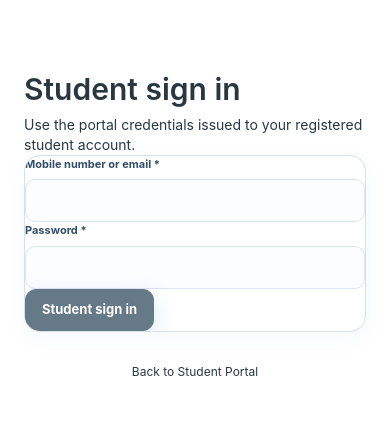
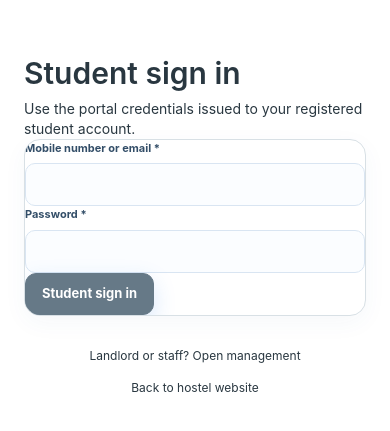
Before and after one commit to FlameCipher/hostel-management, a Next.js app: page /tenant/login in a window 390 px wide. Shown: the part 197-628 px from the top of the page. Built offline with nearby package versions, Linux system fonts and the light colour scheme; no server answers.

Commit message:
Keep hostel management accessible on mobile screens (#44)

```diff
--- a/src/app/globals.css
+++ b/src/app/globals.css
@@ -539,3 +539,16 @@ button, a { -webkit-tap-highlight-color: transparent; }
 .booking-page h1 { font-size: 1.75rem; margin: 1rem 0; }
 .booking-page p, .booking-page label, .booking-page input, .booking-page select, .booking-page button { font-size: 1rem; line-height: 1.5; }
 .booking-page select { max-width: 100%; }
+
+/* Keep management access visible and reachable on phones. */
+.marketing-nav { gap: 12px; }
+.marketing-brand { min-width: 0; }
+.marketing-links .marketing-login { display: inline-flex; min-height: 44px; align-items: center; justify-content: center; white-space: nowrap; background: #344753; border-color: #344753; color: #fff; }
+.portal-access-actions { display: flex; flex-wrap: wrap; gap: 12px; }
+.management-menu-button { display: inline-flex; flex-shrink: 0; align-items: center; gap: 8px; min-height: 44px; border: 1px solid var(--border); border-radius: 11px; background: var(--surface); color: var(--text); padding: 8px 12px; font-size: 13px; font-weight: 650; cursor: pointer; }
+.management-menu-button:focus-visible, .marketing-login:focus-visible { outline: 3px solid #667987; outline-offset: 3px; }
+.sidebar { overflow-y: auto; }
+.mobile-sidebar { overflow-y: auto; overscroll-behavior: contain; padding-bottom: max(20px, env(safe-area-inset-bottom)); }
+.mobile-sidebar > *, .sidebar > * { flex-shrink: 0; }
+@media (max-width: 850px) { .marketing-nav { min-height: 78px; height: auto; padding-top: 10px; padding-bottom: 10px; } .marketing-links { flex-shrink: 0; } }
+@media (min-width: 1024px) { .management-menu-button { display: none; } }
--- a/src/app/page.tsx
+++ b/src/app/page.tsx
@@ -28,11 +28,11 @@ export default async function Home() {
  const photos=p ? await publicPropertyPhotos(p.id,p.organizationId) : [];
  const phone=p?.phone?.replace(/[^0-9+]/g,"");
  return <main className="marketing-site approved-home">
- <nav className="marketing-nav"><Link className="marketing-brand" href="/"><strong>{title}</strong><span>{p ? "Student accommodation" : "Find your student home"}</span></Link><div className="marketing-links">{p ? <><a href="#rooms">Rooms & rates</a><Link href="/book">Book a room</Link>{photos.length>0 && <a href="#photos">Pictures</a>}<a href="#location">Contact</a></> : <a href="https://studentshostels.com">All hostels</a>}<a href={p ? "/tenant/login" : "https://studentshostels.com/tenant/login"}>Student portal</a><a href={p ? "/login" : "https://studentshostels.com/login"}>Management login</a></div></nav>
+ <nav className="marketing-nav"><Link className="marketing-brand" href="/"><strong>{title}</strong><span>{p ? "Student accommodation" : "Find your student home"}</span></Link><div className="marketing-links">{p ? <><a href="#rooms">Rooms & rates</a><Link href="/book">Book a room</Link>{photos.length>0 && <a href="#photos">Pictures</a>}<a href="#location">Contact</a></> : <a href="https://studentshostels.com">All hostels</a>}<a href={p ? "/tenant/login" : "https://studentshostels.com/tenant/login"}>Student portal</a><a className="marketing-login" href={p ? "/login" : "https://studentshostels.com/login"}>Management</a></div></nav>
  <section className="approved-hero" id="home"><div className="approved-hero-copy"><span>{p ? "YOUR STUDENT HOME" : "STUDENT ACCOMMODATION"}</span><h1>{title}</h1><p>{p?.publicDescription ?? (p ? "Explore rooms, current rates and availability. Contact the hostel to arrange a viewing." : "Discover participating hostels, compare accommodation and contact each property directly.")}</p><div className="marketing-actions"><a className="primary-button" href="#rooms"><BedDouble size={18}/>{p ? "View rooms & availability" : "Explore hostels"}</a>{p && phone && <a className="secondary-button" href={`tel:${phone}`}>Call the hostel</a>}</div></div><div className="compound-showcase">{photos[0]?.url ? <div className="property-cover-image"><Image src={photos[0].url} alt={photos[0].caption || title} fill sizes="(max-width: 900px) 100vw, 50vw" unoptimized preload/></div> : <div className="compound-placeholder"><strong>{title}</strong><span>{p ? "Property photography will appear once approved by management." : "Independent hostels. One connected platform."}</span></div>}</div></section>
  {p && photos.length>0 && <section className="marketing-section" id="photos"><div className="marketing-section-head"><span>PICTURES</span><h2>Explore {p.name}</h2></div><div className="property-photo-grid">{photos.map(photo => <figure className="property-public-photo" key={photo.id}><div className="property-photo-preview"><Image src={photo.url!} alt={photo.caption || p.name} fill sizes="(max-width: 700px) 100vw, 33vw" unoptimized/></div>{photo.caption && <figcaption>{photo.caption}</figcaption>}</figure>)}</div></section>}
  <section className="marketing-section" id="rooms"><div className="marketing-section-head"><span>{p ? "ROOMS & RATES" : "HOSTEL DIRECTORY"}</span><h2>{p ? "Find the room that suits you." : "Choose your hostel."}</h2><p>{p ? "Availability is read from current room records. Confirm your booking with management before paying." : "Each hostel has its own website and management team."}</p></div><div className="marketing-room-grid">{p ? [...rates.entries()].map(([id,row])=><article className="marketing-room-card" key={id}><h3>{row.name}</h3><div className="marketing-prices"><span><small>Monthly</small><strong>{money(row.monthly)}</strong></span><span><small>Semester</small><strong>{money(row.semester)}</strong></span></div><p>{row.available} student place{row.available===1?"":"s"} currently available</p>{row.available>0 && <Link className="room-enquiry" href={`/book?roomType=${encodeURIComponent(id)}`}>Request this room</Link>}{phone && <a className="room-enquiry" href={`tel:${phone}`}>Enquire about this room</a>}</article>) : listings.filter(l=>normalizeHost(l.customDomain)===l.customDomain).map(l=><article className="marketing-room-card" key={l.id}><h3>{l.name}</h3><p>{l.publicDescription}</p><p>{l.physicalAddress}</p><a className="room-enquiry" href={`https://${l.customDomain}`}>Visit hostel website</a></article>)}</div>{p && !rates.size && <p>Contact management for current room options.</p>}{!p && !listings.length && <p>Published hostels will appear here.</p>}</section>
- {p && <section className="public-split" id="location"><div><span className="marketing-chip"><MapPin size={16}/>LOCATION & CONTACT</span><h2>{p.name}</h2><p>{p.physicalAddress ?? "Contact management for directions."}</p>{phone && <p><a href={`tel:${phone}`}>{p.phone}</a></p>}{p.email && <p><a href={`mailto:${p.email}`}>{p.email}</a></p>}</div><div><h2>Students and management</h2><p>Access your existing account to view statements, messages and hostel records.</p><a className="secondary-button" href={p ? "/tenant/login" : "https://studentshostels.com/tenant/login"}>Student portal</a></div></section>}
+ {p && <section className="public-split" id="location"><div><span className="marketing-chip"><MapPin size={16}/>LOCATION & CONTACT</span><h2>{p.name}</h2><p>{p.physicalAddress ?? "Contact management for directions."}</p>{phone && <p><a href={`tel:${phone}`}>{p.phone}</a></p>}{p.email && <p><a href={`mailto:${p.email}`}>{p.email}</a></p>}</div><div><h2>Students and management</h2><p>Access your existing account to view statements, messages and hostel records.</p><div className="portal-access-actions"><a className="primary-button" href="/login">Management portal</a><a className="secondary-button" href="/tenant/login">Student portal</a></div></div></section>}
  {!p && <section className="about-band"><div><h2>For landlords and landladies</h2><p>Manage your hostel through the StudentsHostels platform.</p></div><a className="secondary-button" href="https://systeminone.com/account">Open SYSTEM IN ONE</a></section>}
  <footer className="marketing-footer"><div><strong>{title}</strong><span>{p ? "Student accommodation · Your home near campus" : "Independent hostel websites"}</span></div><p>© {new Date().getFullYear()} {title}</p></footer></main>;
 }
--- a/src/app/tenant/login/page.tsx
+++ b/src/app/tenant/login/page.tsx
@@ -7,5 +7,5 @@ export default async function TenantLoginPage() {
   const context=await requestPropertyContext();
   const hostelName=context.property?.name ?? "StudentsHostels";
   if (await getTenantSession()) redirect("/tenant/account");
-  return <main className="login-page"><section className="login-brand-panel"><p className="eyebrow">Student portal</p><h1>{hostelName}</h1><p>Secure access to your room, hostel account, statements and receipts.</p></section><section className="login-form-panel"><div className="w-full max-w-md"><h2 className="text-3xl font-semibold">Student sign in</h2><p className="mt-2 text-sm">Use the portal credentials issued to your registered student account.</p><TenantLoginForm/><p className="mt-8 text-center text-xs"><Link href="/">Back to Student Portal</Link></p></div></section></main>;
+  return <main className="login-page"><section className="login-brand-panel"><p className="eyebrow">Student portal</p><h1>{hostelName}</h1><p>Secure access to your room, hostel account, statements and receipts.</p></section><section className="login-form-panel"><div className="w-full max-w-md"><h2 className="text-3xl font-semibold">Student sign in</h2><p className="mt-2 text-sm">Use the portal credentials issued to your registered student account.</p><TenantLoginForm/><p className="mt-8 text-center text-xs"><Link href="/login">Landlord or staff? Open management</Link></p><p className="mt-4 text-center text-xs"><Link href="/">Back to hostel website</Link></p></div></section></main>;
 }
--- a/src/components/app-shell.tsx
+++ b/src/components/app-shell.tsx
@@ -98,16 +98,17 @@ export function AppShell({ children, organizationName, userName, userRole }: { c
       {mobileOpen ? (
         <div className="mobile-sidebar-wrap">
           <button className="mobile-backdrop" aria-label="Close navigation" onClick={() => setMobileOpen(false)} />
-          <aside className="mobile-sidebar">
+          <aside className="mobile-sidebar" id="management-navigation" aria-label="Management menu">
             <div className="flex items-center justify-between"><Brand organizationName={organizationName} /><button className="icon-button" onClick={() => setMobileOpen(false)} aria-label="Close navigation"><X size={20} /></button></div>
             <Navigation onNavigate={() => setMobileOpen(false)} />
+            <form action={logoutAction}><button className="nav-link w-full" type="submit"><LogOut size={19} /><span>Sign out</span></button></form>
           </aside>
         </div>
       ) : null}
 
       <div className="app-main">
         <header className="topbar">
-          <button className="icon-button lg:hidden" onClick={() => setMobileOpen(true)} aria-label="Open navigation"><Menu size={21} /></button>
+          <button className="management-menu-button" type="button" onClick={() => setMobileOpen(true)} aria-label="Open management menu" aria-expanded={mobileOpen} aria-controls={mobileOpen ? "management-navigation" : undefined}><Menu aria-hidden="true" size={21} /><span>Management</span></button>
           <form action="/search" className="topbar-search" method="get" role="search">
             <Search aria-hidden="true" size={18} />
             <input aria-label="Search" name="q" placeholder="Search students, rooms, payments..." />
```
